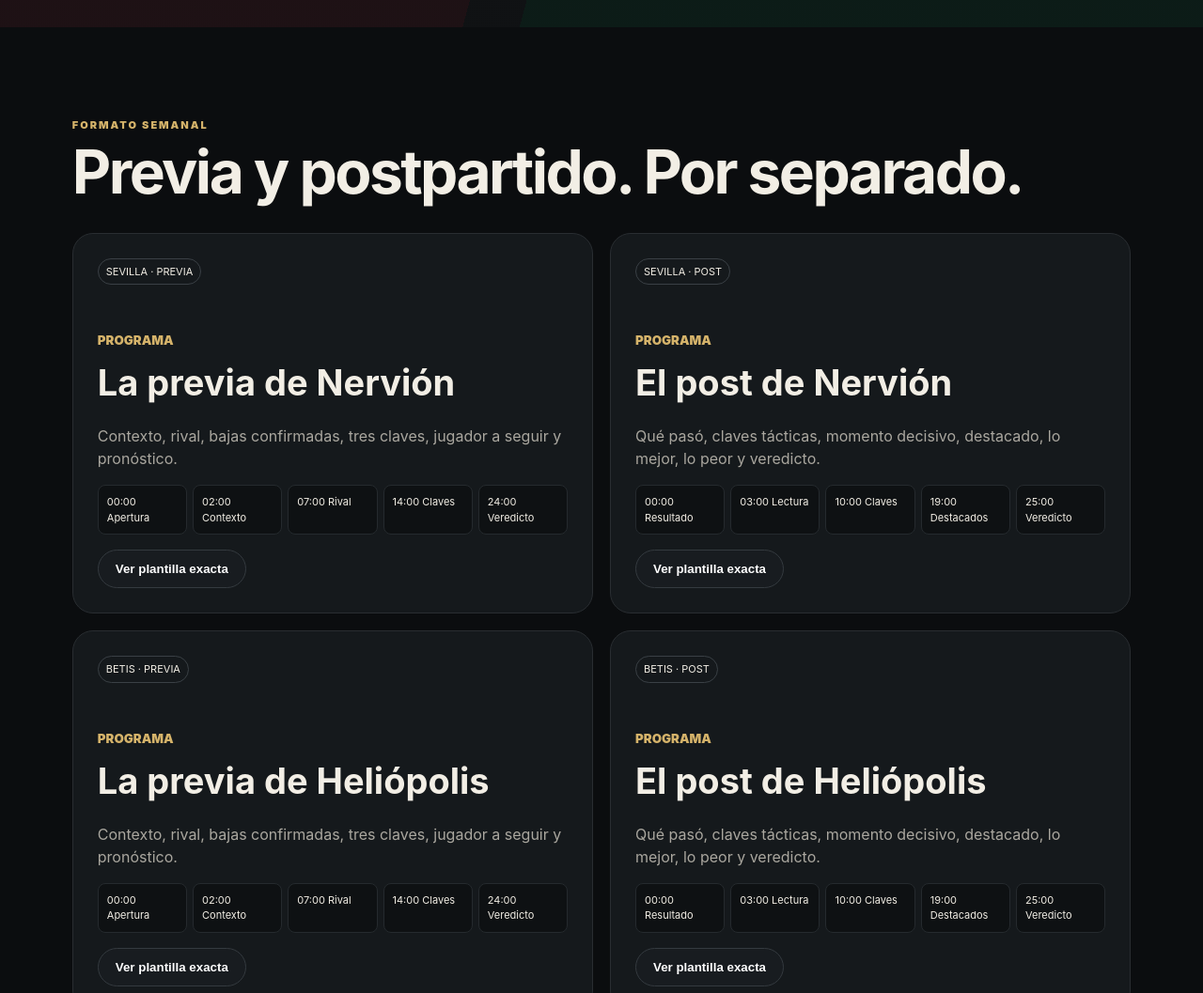
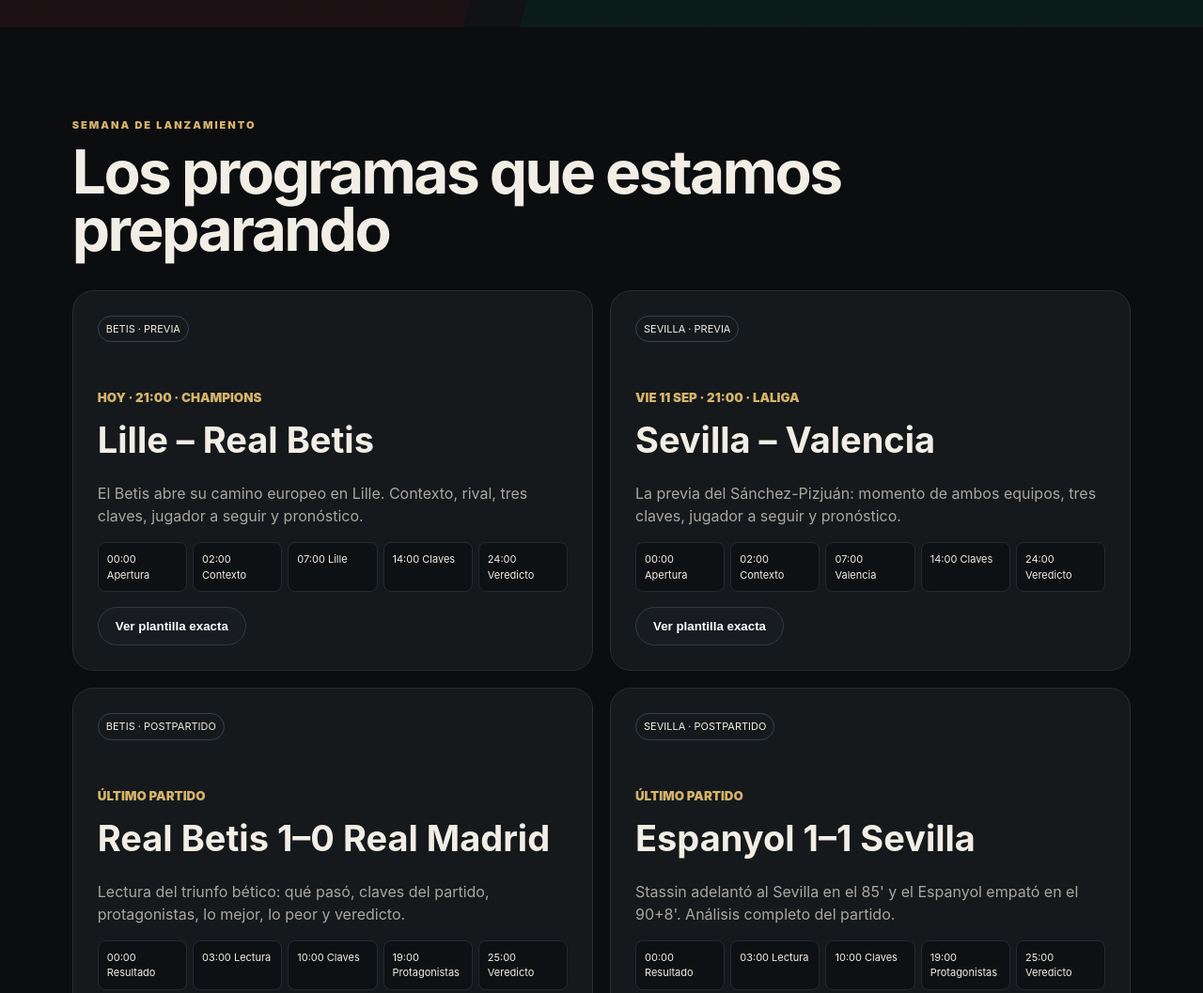
Before and after one commit to AntonioValere1990/Nervion-Heliopolis, a React app: page index.html in a window 1280 px wide. Shown: the part 919-1976 px from the top of the page at 94% size. Built offline with nearby package versions, Linux system fonts and the light colour scheme.

Commit message:
Publicar la semana de lanzamiento con partidos actuales

```diff
--- a/index.html
+++ b/index.html
@@ -33,12 +33,12 @@
 </section>
 
 <section id="episodios" class="section">
-  <span class="eyebrow">FORMATO SEMANAL</span><h2>Previa y postpartido. Por separado.</h2>
+  <span class="eyebrow">SEMANA DE LANZAMIENTO</span><h2>Los programas que estamos preparando</h2>
   <div class="cards">
-    <article class="card"><span class="pill">SEVILLA · PREVIA</span><small>PROGRAMA</small><h3>La previa de Nervión</h3><p>Contexto, rival, bajas confirmadas, tres claves, jugador a seguir y pronóstico.</p><ol><li>00:00 Apertura</li><li>02:00 Contexto</li><li>07:00 Rival</li><li>14:00 Claves</li><li>24:00 Veredicto</li></ol><button data-open="previa">Ver plantilla exacta</button></article>
-    <article class="card"><span class="pill">SEVILLA · POST</span><small>PROGRAMA</small><h3>El post de Nervión</h3><p>Qué pasó, claves tácticas, momento decisivo, destacado, lo mejor, lo peor y veredicto.</p><ol><li>00:00 Resultado</li><li>03:00 Lectura</li><li>10:00 Claves</li><li>19:00 Destacados</li><li>25:00 Veredicto</li></ol><button data-open="post">Ver plantilla exacta</button></article>
-    <article class="card"><span class="pill">BETIS · PREVIA</span><small>PROGRAMA</small><h3>La previa de Heliópolis</h3><p>Contexto, rival, bajas confirmadas, tres claves, jugador a seguir y pronóstico.</p><ol><li>00:00 Apertura</li><li>02:00 Contexto</li><li>07:00 Rival</li><li>14:00 Claves</li><li>24:00 Veredicto</li></ol><button data-open="previa">Ver plantilla exacta</button></article>
-    <article class="card"><span class="pill">BETIS · POST</span><small>PROGRAMA</small><h3>El post de Heliópolis</h3><p>Qué pasó, claves tácticas, momento decisivo, destacado, lo mejor, lo peor y veredicto.</p><ol><li>00:00 Resultado</li><li>03:00 Lectura</li><li>10:00 Claves</li><li>19:00 Destacados</li><li>25:00 Veredicto</li></ol><button data-open="post">Ver plantilla exacta</button></article>
+    <article class="card"><span class="pill">BETIS · PREVIA</span><small>HOY · 21:00 · CHAMPIONS</small><h3>Lille – Real Betis</h3><p>El Betis abre su camino europeo en Lille. Contexto, rival, tres claves, jugador a seguir y pronóstico.</p><ol><li>00:00 Apertura</li><li>02:00 Contexto</li><li>07:00 Lille</li><li>14:00 Claves</li><li>24:00 Veredicto</li></ol><button data-open="previa">Ver plantilla exacta</button></article>
+    <article class="card"><span class="pill">SEVILLA · PREVIA</span><small>VIE 11 SEP · 21:00 · LALIGA</small><h3>Sevilla – Valencia</h3><p>La previa del Sánchez-Pizjuán: momento de ambos equipos, tres claves, jugador a seguir y pronóstico.</p><ol><li>00:00 Apertura</li><li>02:00 Contexto</li><li>07:00 Valencia</li><li>14:00 Claves</li><li>24:00 Veredicto</li></ol><button data-open="previa">Ver plantilla exacta</button></article>
+    <article class="card"><span class="pill">BETIS · POSTPARTIDO</span><small>ÚLTIMO PARTIDO</small><h3>Real Betis 1–0 Real Madrid</h3><p>Lectura del triunfo bético: qué pasó, claves del partido, protagonistas, lo mejor, lo peor y veredicto.</p><ol><li>00:00 Resultado</li><li>03:00 Lectura</li><li>10:00 Claves</li><li>19:00 Protagonistas</li><li>25:00 Veredicto</li></ol><button data-open="post">Ver plantilla exacta</button></article>
+    <article class="card"><span class="pill">SEVILLA · POSTPARTIDO</span><small>ÚLTIMO PARTIDO</small><h3>Espanyol 1–1 Sevilla</h3><p>Stassin adelantó al Sevilla en el 85' y el Espanyol empató en el 90+8'. Análisis completo del partido.</p><ol><li>00:00 Resultado</li><li>03:00 Lectura</li><li>10:00 Claves</li><li>19:00 Protagonistas</li><li>25:00 Veredicto</li></ol><button data-open="post">Ver plantilla exacta</button></article>
   </div>
 </section>
 
```
